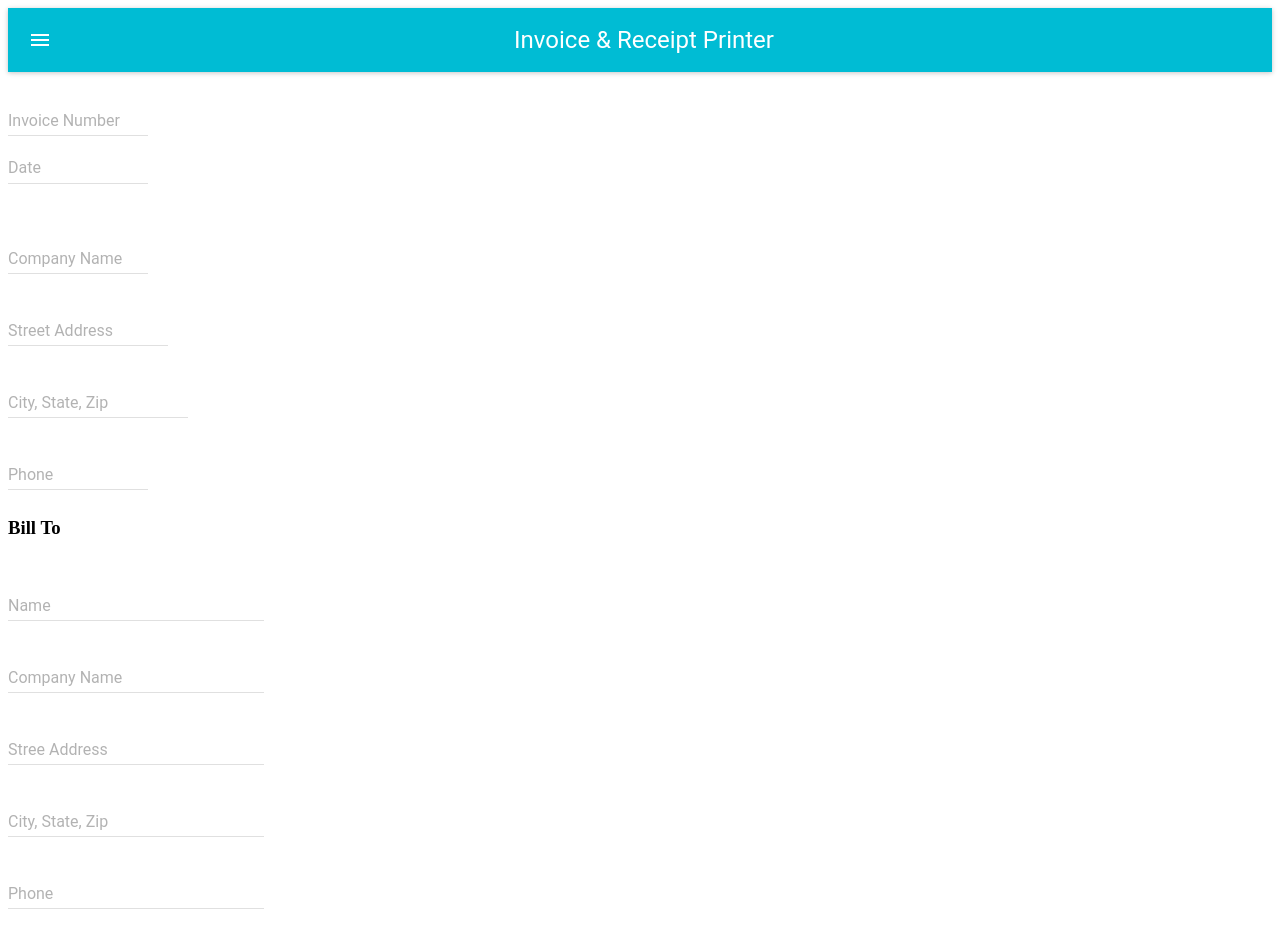
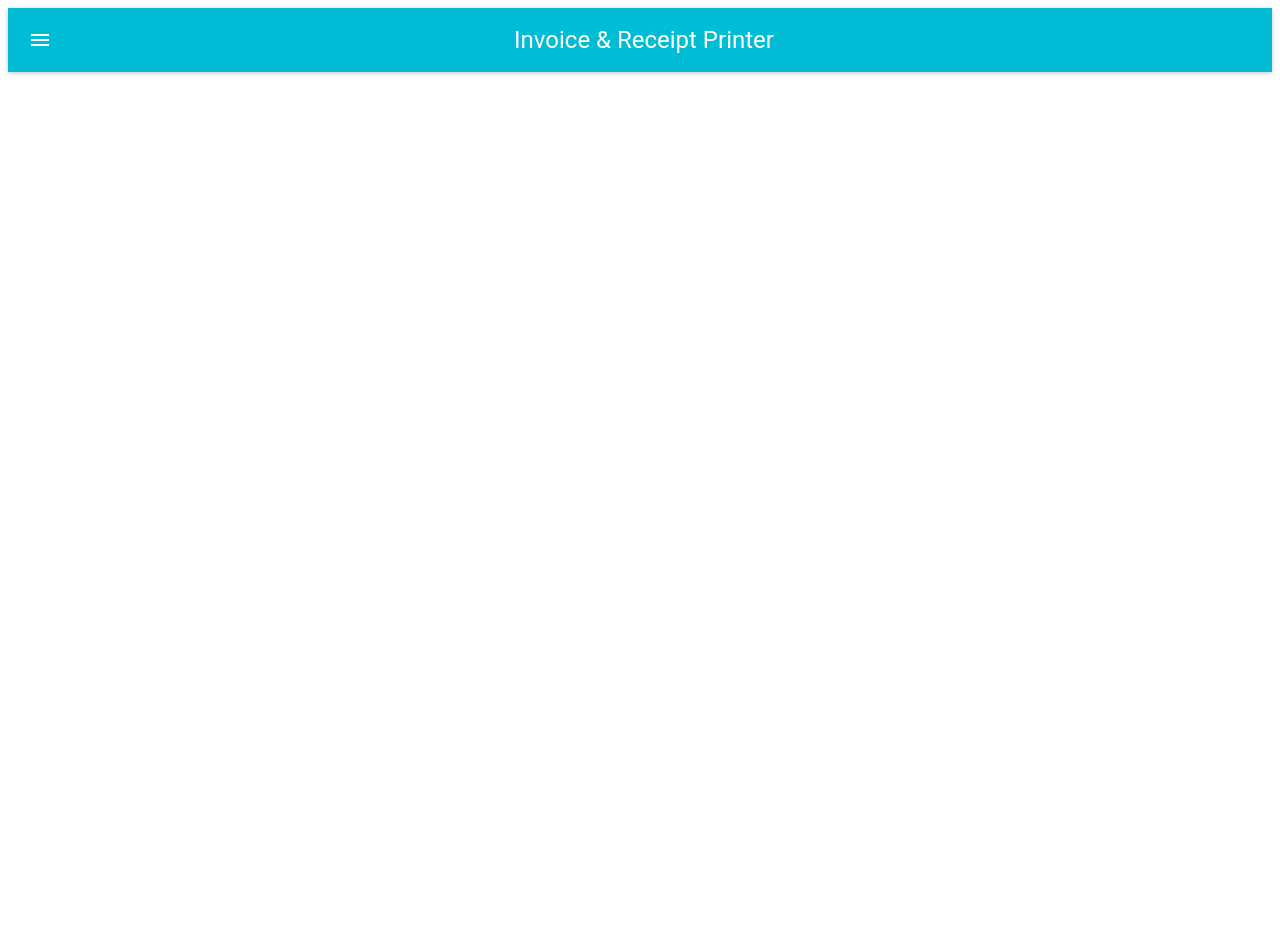
Before and after one commit to MachoBoy/invoice_creator, a React (Create React App) app: page / in a window 1280 px wide. Shown: the top 952 px of the page. After the commit the page ends 800 px from the top, so only its background shows below. Built offline with nearby package versions, Linux system fonts and the light colour scheme; what react-tap-event-plugin would draw is missing.

Commit message:
design drawer

```diff
--- a/src/components/Home.js
+++ b/src/components/Home.js
@@ -1,21 +1,38 @@
 import React from 'react';
 import { AppBar } from 'material-ui';
 import SideMenu from './SideMenu';
+import injectTapEventPlugin from 'react-tap-event-plugin'
+injectTapEventPlugin();
 
 export default class Home extends React.Component {
+    constructor(props){
+        super(props);
+        this.state = {
+            open: false,
+        };
+    }
+
+    toggleDrawer(){
+        this.setState({
+            open: !this.state.open
+        });
+    }
+
+
 
     render() {
-        const AppBarTitle = () => (
-          <AppBar
-            title="Invoice & Receipt Printer"
-            titleStyle={{textAlign: "center"}}
-            iconClassNameRight="muidocs-icon-navigation-expand-more"
-          />
-        );
         return(
             <div>
-                <AppBarTitle/>
-                <SideMenu />
+                <AppBar
+                    title="Invoice & Receipt Printer"
+                    titleStyle={{textAlign: "center"}}
+                    iconClassNameRight="muidocs-icon-navigation-expand-more"
+                    onLeftIconButtonTouchTap={this.toggleDrawer.bind(this)}
+                />
+                <SideMenu
+                    open={this.state.open}
+                    onToggleDrawer={this.toggleDrawer.bind(this)}
+                />
             </div>
         );
     }
--- a/src/components/InvoiceCreate.js
+++ b/src/components/InvoiceCreate.js
@@ -1,8 +1,7 @@
 import React from 'react';
 import { TextField } from 'material-ui';
 import { DatePicker } from 'material-ui';
-import injectTapEventPlugin from 'react-tap-event-plugin'
-injectTapEventPlugin();
+
 
 export default class InvoiceCreate extends React.Component {
     constructor(props){
@@ -11,23 +10,23 @@ export default class InvoiceCreate extends React.Component {
             invoiceInput:{
                 invoiceNumber: '',
                 date: '',
-                yourInformation: [{
+                userInfo: {
                     yourCompanyName:'',
                     street: '',
                     city:'',
                     state:'',
                     zip:'',
                     phone:''
-                }],
-                billInformation: [{
+                },
+                billInfo: {
                     billCompanyName:'',
                     billStreet: '',
                     billCity:'',
                     billState:'',
                     billZip:'',
                     billPhone:''
-                }],
-                Description: '',
+                },
+                description: '',
                 amount: ''
             }
         };
@@ -36,39 +35,27 @@ export default class InvoiceCreate extends React.Component {
 
 
     render() {
-        const styles = {
-            smallWidth: {
-                width: 140,
-            },
-            mediumWidth: {
-                width: 160,
-            },
-            fullWidth: {
-                width: 180,
-            },
-        };
-
         return(
             <div>
                     <TextField
                         floatingLabelText="Invoice Number"
-                        style={styles.smallWidth}
+                        style={styles.mediumWidth}
                         value={this.state.invoiceNumber}
                     />
                     <DatePicker
                         hintText="Date"
                         autoOk={true}
                         value={this.state.date}
-                        textFieldStyle={{width:140}}
+                        textFieldStyle={{width:160, margin:10}}
                     /><br/>
                     <TextField
                         floatingLabelText="Company Name"
-                        style={styles.smallWidth}
+                        style={styles.fullWidth}
                     /><br/>
                     <TextField
                         floatingLabelText="Street Address"
                         style={styles.mediumWidth}
-                    /><br/>
+                    />
                     <TextField
                         floatingLabelText="City, State, Zip"
                         style={styles.fullWidth}
@@ -80,30 +67,53 @@ export default class InvoiceCreate extends React.Component {
                 <h3>Bill To</h3>
                     <TextField
                         floatingLabelText="Name"
+                        style={styles.smallWidth}
                     /><br/>
                     <TextField
                         floatingLabelText="Company Name"
+                        style={styles.fullWidth}
                     /><br/>
                     <TextField
                         floatingLabelText="Stree Address"
-                    /><br/>
+                        style={styles.mediumWidth}
+                    />
                     <TextField
                         floatingLabelText="City, State, Zip"
+                        style={styles.fullWidth}
                     /><br/>
                     <TextField
                         floatingLabelText="Phone"
-                    /><br/>
+                        style={styles.smallWidth}
+                    />
                     <TextField
                         floatingLabelText="Email"
+                        style={styles.mediumWidth}
                     /><br/>
                 <h3>Description / Amount</h3>
                     <TextField
                         floatingLabelText="Description"
+                        style={styles.fullWidth}
                     />
                     <TextField
                         floatingLabelText="Amount"
+                        style={styles.smallWidth}
                     /><br/>
             </div>
         );
     }
 }
+
+const styles = {
+    smallWidth: {
+        width: 140,
+        margin: 10,
+    },
+    mediumWidth: {
+        width: 160,
+        margin: 10,
+    },
+    fullWidth: {
+        width: 230,
+        margin: 10,
+    },
+};
--- a/src/components/SideMenu.js
+++ b/src/components/SideMenu.js
@@ -1,14 +1,43 @@
 import React from 'react';
-import { AutoComplete } from 'material-ui';
-
+import { Drawer } from 'material-ui';
+import { FlatButton } from 'material-ui';
 import InvoiceCreate from './InvoiceCreate';
 
 export default class SideMenu extends React.Component {
+    constructor(props) {
+        super(props);
+
+    }
+
+    // handleClose() {
+    //     this.setState({
+    //         {this.state.open}: false,
+    //     })
+    //     console.log("im clicked");
+    // }
+
     render() {
         return(
             <div>
-                <InvoiceCreate/>
+                <Drawer
+                    width={500}
+                    open={this.props.open}
+                    onRequestChange={(open) => this.setState({open})}
+                >
+                    <FlatButton
+                        label="X"
+                        style={styles.button}
+                    />
+                    <InvoiceCreate/>
+                </Drawer>
+
             </div>
         );
     }
 }
+
+const styles={
+    button:{
+        float: 'right',
+    }
+}
```
Also changed, not shown: 1 other file (tests, documents, lock files or other folders).
